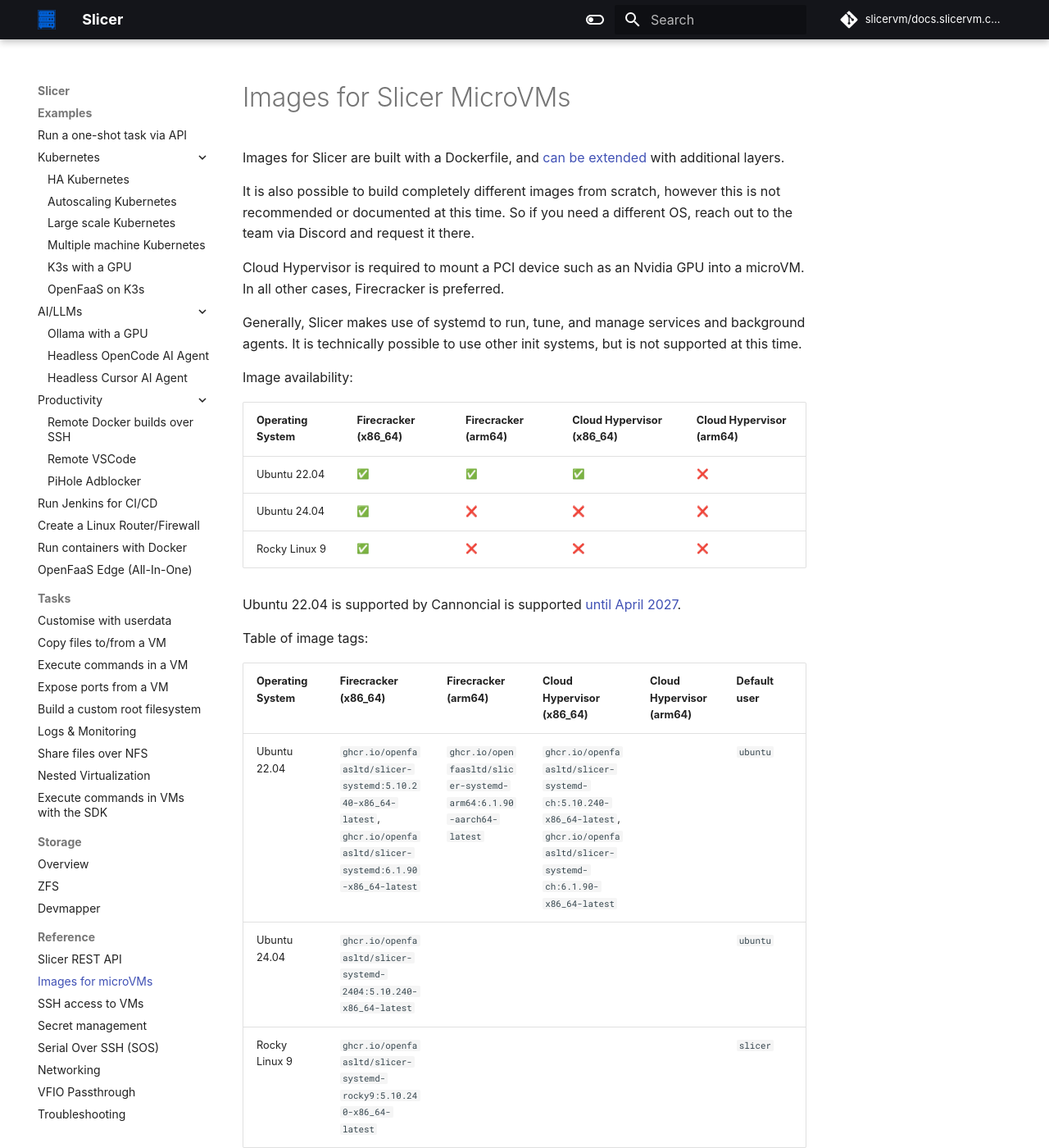
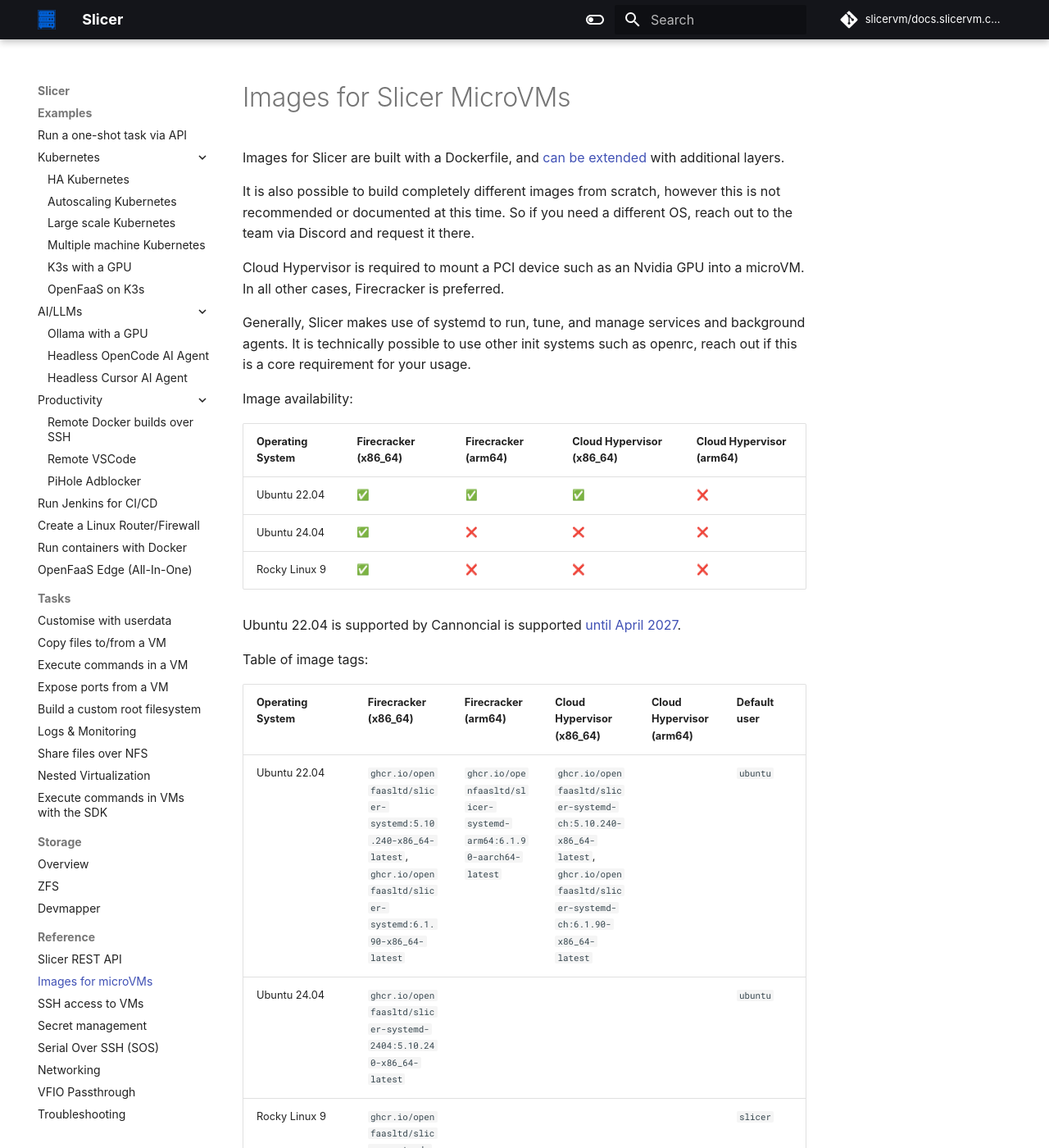
Before and after one commit to slicervm/docs.slicervm.com, an MkDocs documentation site: the page built from docs/reference/images.md, in a window 1280 px wide and 1400 px high. Shown: the whole window at 82% size. Built offline with MkDocs 1.6.1 and Material for MkDocs 9.7.7, drawn with Linux system fonts in a browser that asks for light colours; emoji names are drawn with the system emoji font; some web fonts are replaced; comment, search, counter and statistics services are not loaded; some of the changed text lies outside the part shown.

Commit message:
Notes on images
Signed-off-by: Alex Ellis (OpenFaaS Ltd) <alexellis2@gmail.com>

```diff
--- a/docs/reference/images.md
+++ b/docs/reference/images.md
@@ -6,7 +6,7 @@
 
 Cloud Hypervisor is required to mount a PCI device such as an Nvidia GPU into a microVM. In all other cases, Firecracker is preferred.
 
-Generally, Slicer makes use of systemd to run, tune, and manage services and background agents. It is technically possible to use other init systems, but is not supported at this time.
+Generally, Slicer makes use of systemd to run, tune, and manage services and background agents. It is technically possible to use other init systems such as openrc, reach out if this is a core requirement for your usage.
 
 Image availability:
 
@@ -25,3 +25,4 @@
 | Ubuntu 22.04       | `ghcr.io/openfaasltd/slicer-systemd:5.10.240-x86_64-latest`, `ghcr.io/openfaasltd/slicer-systemd:6.1.90-x86_64-latest`         | `ghcr.io/openfaasltd/slicer-systemd-arm64:6.1.90-aarch64-latest` | `ghcr.io/openfaasltd/slicer-systemd-ch:5.10.240-x86_64-latest`,  `ghcr.io/openfaasltd/slicer-systemd-ch:6.1.90-x86_64-latest` |  | `ubuntu` |
 | Ubuntu 24.04       | `ghcr.io/openfaasltd/slicer-systemd-2404:5.10.240-x86_64-latest`    |                                                                |                                                              |  | `ubuntu` |
 | Rocky Linux 9      | `ghcr.io/openfaasltd/slicer-systemd-rocky9:5.10.240-x86_64-latest`  |                                                                |                                                              |  | `slicer` |
+The most tested and stable images for *x86_64* are based upon the `5.10.x` Kernel. Feel free to use the `6.9.x` Kernels and report any discrepancies you may find.
```
